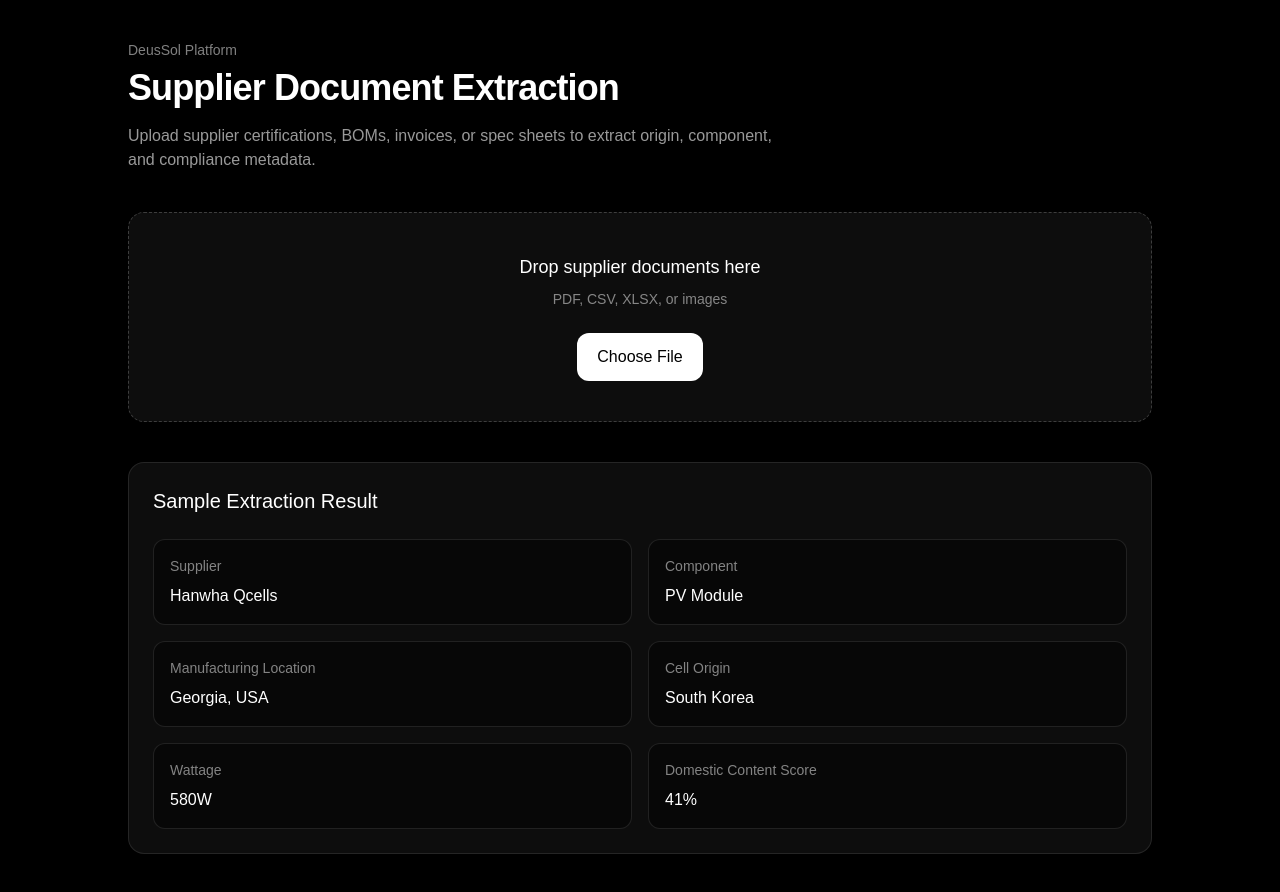
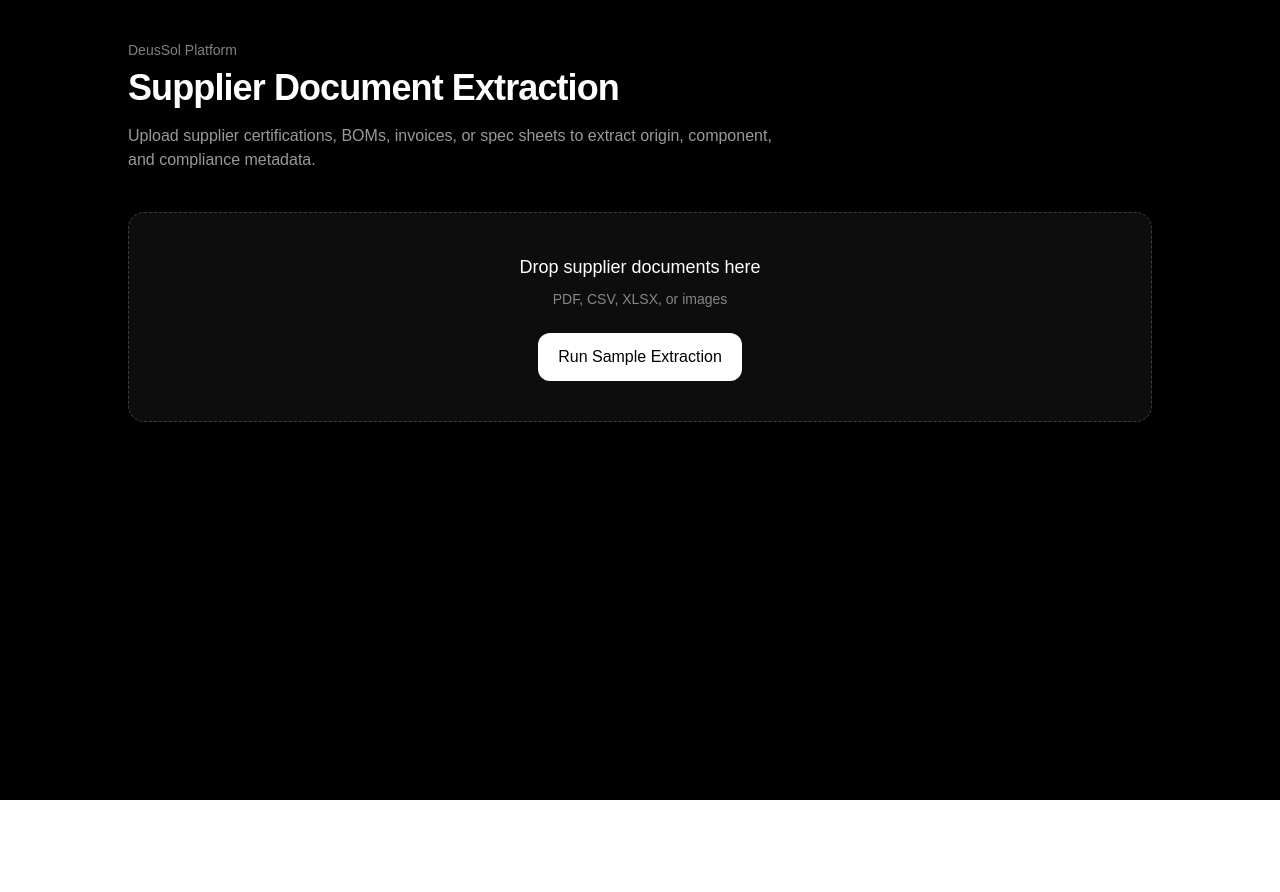
Before and after one commit to deussol-energy/deussol-web, a Next.js app: page /upload in a window 1280 px wide. After the commit the page ends 800 px from the top, so only its background shows below. Built offline with nearby package versions, Linux system fonts and the light colour scheme.

Commit message:
Add interactive extraction demo

```diff
--- /dev/null
+++ b/src/app/api/extract/route.ts
@@ -0,0 +1,21 @@
+export async function POST() {
+  const mockExtraction = {
+    supplier: "Hanwha Qcells",
+    component: "PV Module",
+    manufacturer: "Qcells USA",
+    manufacturingLocation: "Dalton, Georgia, USA",
+    cellOrigin: "South Korea",
+    waferOrigin: "China",
+    wattage: "580W",
+    certifications: ["IEC 61215", "IEC 61730", "UL 61730"],
+    domesticContentScore: 41,
+    complianceStatus: "Partially compliant",
+    risks: [
+      "Wafer origin outside U.S.",
+      "Cell origin outside U.S.",
+      "Domestic module assembly only",
+    ],
+  }
+
+  return Response.json(mockExtraction)
+}
--- a/src/app/upload/page.tsx
+++ b/src/app/upload/page.tsx
@@ -1,43 +1,129 @@
+"use client"
+
+import { useState } from "react"
+
+type ExtractionResult = {
+  supplier: string
+  component: string
+  manufacturer: string
+  manufacturingLocation: string
+  cellOrigin: string
+  waferOrigin: string
+  wattage: string
+  certifications: string[]
+  domesticContentScore: number
+  complianceStatus: string
+  risks: string[]
+}
+
 export default function UploadPage() {
+  const [loading, setLoading] = useState(false)
+  const [result, setResult] = useState<ExtractionResult | null>(null)
+
+  async function runExtraction() {
+    setLoading(true)
+
+    const response = await fetch("/api/extract", {
+      method: "POST",
+    })
+
+    const data = await response.json()
+
+    setResult(data)
+    setLoading(false)
+  }
+
   return (
     <main className="min-h-screen bg-black px-6 py-10 text-white">
       <div className="mx-auto max-w-5xl">
         <p className="text-sm text-white/50">DeusSol Platform</p>
+
         <h1 className="mt-2 text-4xl font-semibold tracking-tight">
           Supplier Document Extraction
         </h1>
+
         <p className="mt-4 max-w-2xl text-white/60">
-          Upload supplier certifications, BOMs, invoices, or spec sheets to extract
-          origin, component, and compliance metadata.
+          Upload supplier certifications, BOMs, invoices, or spec sheets to
+          extract origin, component, and compliance metadata.
         </p>
 
         <div className="mt-10 rounded-2xl border border-dashed border-white/20 bg-white/5 p-10 text-center">
           <p className="text-lg font-medium">Drop supplier documents here</p>
-          <p className="mt-2 text-sm text-white/50">PDF, CSV, XLSX, or images</p>
-          <button className="mt-6 rounded-xl bg-white px-5 py-3 font-medium text-black">
-            Choose File
+          <p className="mt-2 text-sm text-white/50">
+            PDF, CSV, XLSX, or images
+          </p>
+
+          <button
+            onClick={runExtraction}
+            disabled={loading}
+            className="mt-6 rounded-xl bg-white px-5 py-3 font-medium text-black disabled:opacity-60"
+          >
+            {loading ? "Extracting supplier data..." : "Run Sample Extraction"}
           </button>
         </div>
 
+        {result && (
           <div className="mt-10 rounded-2xl border border-white/10 bg-white/5 p-6">
-          <h2 className="text-xl font-medium">Sample Extraction Result</h2>
+            <div className="flex items-start justify-between gap-6">
+              <div>
+                <h2 className="text-xl font-medium">Extraction Result</h2>
+                <p className="mt-2 text-sm text-white/50">
+                  Structured metadata extracted from supplier documentation.
+                </p>
+              </div>
+
+              <div className="rounded-full border border-white/10 px-4 py-2 text-sm text-white/70">
+                {result.complianceStatus}
+              </div>
+            </div>
 
             <div className="mt-6 grid gap-4 md:grid-cols-2">
               {[
-              ["Supplier", "Hanwha Qcells"],
-              ["Component", "PV Module"],
-              ["Manufacturing Location", "Georgia, USA"],
-              ["Cell Origin", "South Korea"],
-              ["Wattage", "580W"],
-              ["Domestic Content Score", "41%"],
+                ["Supplier", result.supplier],
+                ["Component", result.component],
+                ["Manufacturer", result.manufacturer],
+                ["Manufacturing Location", result.manufacturingLocation],
+                ["Cell Origin", result.cellOrigin],
+                ["Wafer Origin", result.waferOrigin],
+                ["Wattage", result.wattage],
+                ["Domestic Content Score", `${result.domesticContentScore}%`],
               ].map(([label, value]) => (
-              <div key={label} className="rounded-xl border border-white/10 bg-black/40 p-4">
+                <div
+                  key={label}
+                  className="rounded-xl border border-white/10 bg-black/40 p-4"
+                >
                   <p className="text-sm text-white/50">{label}</p>
                   <p className="mt-2 font-medium">{value}</p>
                 </div>
               ))}
             </div>
+
+            <div className="mt-6 rounded-xl border border-white/10 bg-black/40 p-4">
+              <p className="text-sm text-white/50">Certifications</p>
+              <div className="mt-3 flex flex-wrap gap-2">
+                {result.certifications.map((cert) => (
+                  <span
+                    key={cert}
+                    className="rounded-full border border-white/10 px-3 py-1 text-sm text-white/70"
+                  >
+                    {cert}
+                  </span>
+                ))}
               </div>
+            </div>
+
+            <div className="mt-6 rounded-xl border border-white/10 bg-black/40 p-4">
+              <p className="text-sm text-white/50">Risk Flags</p>
+              <div className="mt-3 space-y-2">
+                {result.risks.map((risk) => (
+                  <p key={risk} className="text-sm text-white/70">
+                    • {risk}
+                  </p>
+                ))}
+              </div>
+            </div>
+          </div>
+        )}
       </div>
     </main>
   )
```
Lines whose indentation alone changed are shown as unchanged.
